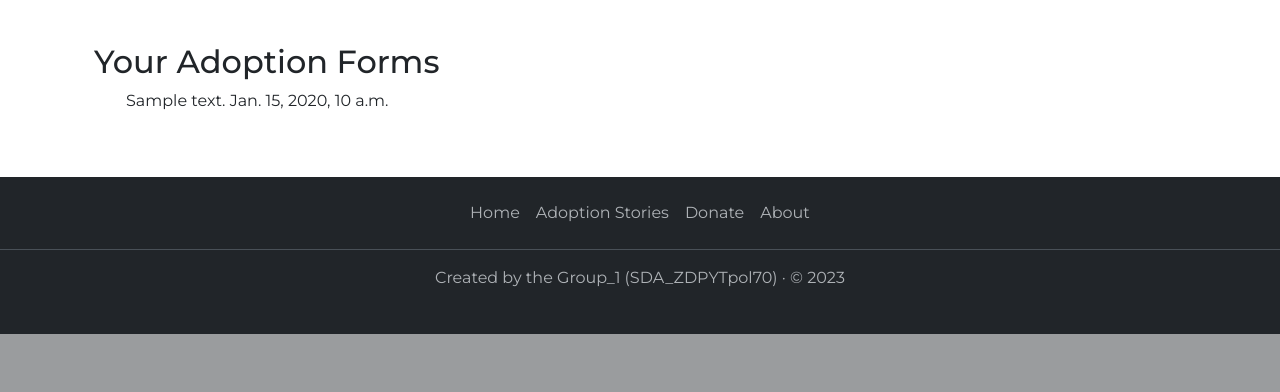
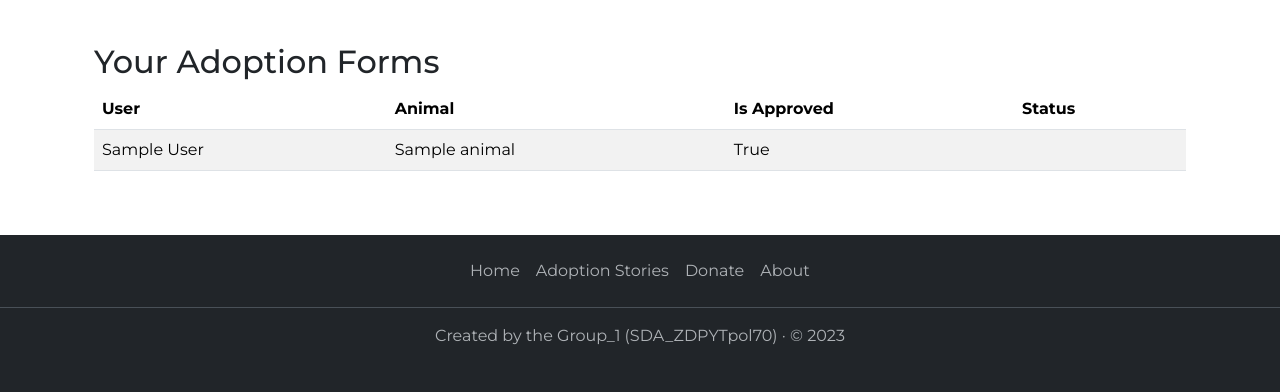
Before and after one commit to PYT70FinalProjectGroup1/Pet_Adoption, a Django app: page /my_adoption_form/ in a window 1280 px wide. Shown: the part 480-872 px from the top of the page. Before the commit the page ends 814 px from the top, so only its background shows below. Run offline with Django 4.2, Linux system fonts and the light colour scheme; a user stored in the database is signed in; tables that the repository leaves empty hold one stand-in row (values such as "Sample post"); grey boxes marked "Sample" are stand-in pictures; some libraries are stand-ins or nearby versions.

Commit message:
Add fixes3

```diff
--- a/pet_adoption/pet/templates/adoption_pending_view.html
+++ b/pet_adoption/pet/templates/adoption_pending_view.html
@@ -1,7 +1,6 @@
 {% extends 'base.html' %} {% load bootstrap %} {% load static %}
 {% block content %}
 	{% if user.is_authenticated and user.is_superuser %}
-<div class="container">
 			{% if adoption_pending %}
 			<table class="table table-striped">
 				<thead>
@@ -34,4 +33,7 @@
 		</div>
 		{% else %}
 			<p class="my-5">We don't have any adoptions pending forms.</p>
-{% endif %} {% endif %} {% endblock %}
+		{% endif %}
+	{% endif %}
+
+{% endblock %}
--- a/pet_adoption/pet/templates/my_adoption_forms.html
+++ b/pet_adoption/pet/templates/my_adoption_forms.html
@@ -4,12 +4,30 @@
 {% block content %}
 <div class="container">
   <h2>Your Adoption Forms</h2>
-  <ul>
-    {% for adoption_form in adoption_forms %}
-    {{ adoption_form.application_status }}
-    {{ adoption_form.application_text }}
-    {{ adoption_form.application_date }}
-    {% endfor %}
-  </ul>
-</div>
+			{% if adoption_forms %}
+			<table class="table table-striped">
+				<thead>
+					<tr>
+						<th>User</th>
+						<th>Animal</th>
+						<th>Is Approved</th>
+						<th>Status</th>
+					</tr>
+				</thead>
+				<tbody>
+					{% for adoption_form in adoption_forms %}
+					<tr>
+            <td>{{ adoption_form.user.first_name }} {{ adoption_form.user.last_name }}</td>
+            <td>{{ adoption_form.animal }}</td>
+            <td>{{ adoption_form.is_approved }}</td>
+            <td>{{ adoption_form.application_status }}</td>
+					</tr>
+					{% endfor %}
+				</tbody>
+			</table>
+		</div>
+		{% else %}
+			<p class="my-5">You don't have any adoptions forms.</p>
+		{% endif %}
+  </div>
 {% endblock %}
--- a/pet_adoption/pet/views.py
+++ b/pet_adoption/pet/views.py
@@ -318,6 +318,11 @@ class AnimalDetailView(DetailView):
         context = super().get_context_data(**kwargs)
         other_available_adoption = Animal.objects.filter(is_available_for_adoption=True)
         context["other_available_adoption"] = other_available_adoption
+
+        if self.request.user.is_authenticated:
+            user_profile = UserProfile.objects.get(user=self.request.user)
+            context["user_favourite_animals"] = user_profile.favorites.all()
+
         return context
 
     def post(self, request, animal_id):
@@ -472,17 +477,12 @@ class UserProfileUpdateView(LoginRequiredMixin, UpdateView):
         return super().form_valid(form)
 
 
-@method_decorator(login_required, name='dispatch')
-class AnimalFavouriteListView(View):
+class AnimalFavouriteListView(LoginRequiredMixin ,View):
     template_name = 'animal_favourite_list.html'
 
     def get(self, request):
         favourite_animals = request.user.userprofile.favorites.all()
-
-        context = {
-            'favourite_animals': favourite_animals,
-        }
-
+        context = {'favourite_animals': favourite_animals}
         return render(request, self.template_name, context)
 
 
```
Also changed, not shown: pet_adoption/pet/templates/animal_detail.html (+10 -10 lines), pet_adoption/pet/templates/animal_favourite_list.html (+19 -19 lines), pet_adoption/pet/migrations/0006_alter_animal_favourites.py (added). Lines whose indentation alone changed are shown as unchanged.
